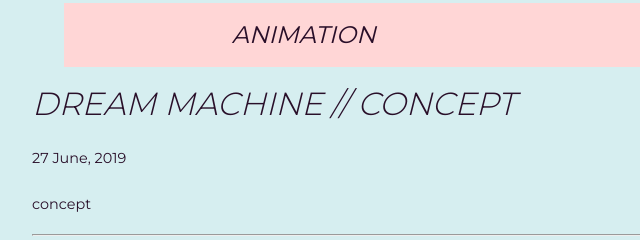
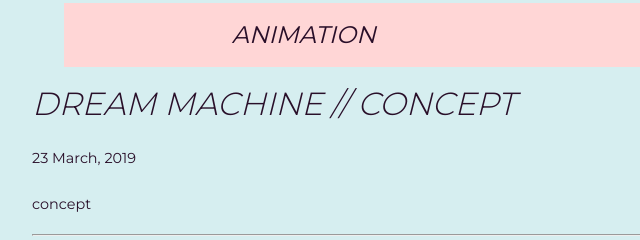
Before and after one commit to littlefinger42/lauras-portfolio, a Gatsby site: page /dream-machine-concept-1/ in a window 1280 px wide. Shown: the part 1516-1756 px from the top of the page, 96-736 px from the left. Built offline with nearby package versions, Linux system fonts and the light colour scheme; Gatsby itself is replaced by a stand-in of ours; a web font is replaced by a local one.

Commit message:
Update Illustration Item “dream-machine-concept-1”

```diff
--- a/static/illustration/dream-machine-concept-1.md
+++ b/static/illustration/dream-machine-concept-1.md
@@ -1,5 +1,5 @@
 ---
-date: 2019-06-27T23:29:27.699Z
+date: 2019-03-23T00:29:27.699Z
 title: dream machine // concept
 illustration: /assets/compo1.png
 ---
```
